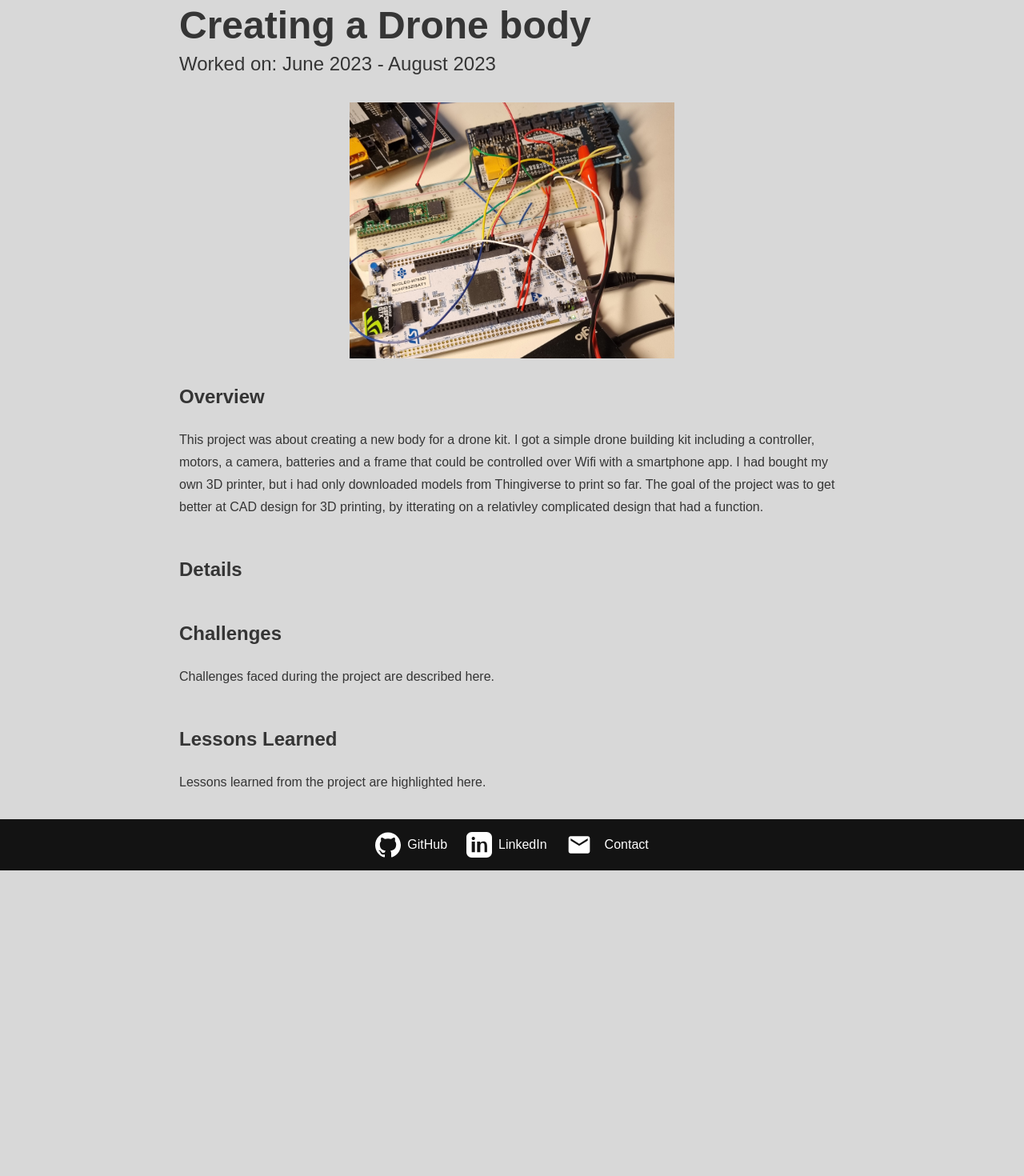
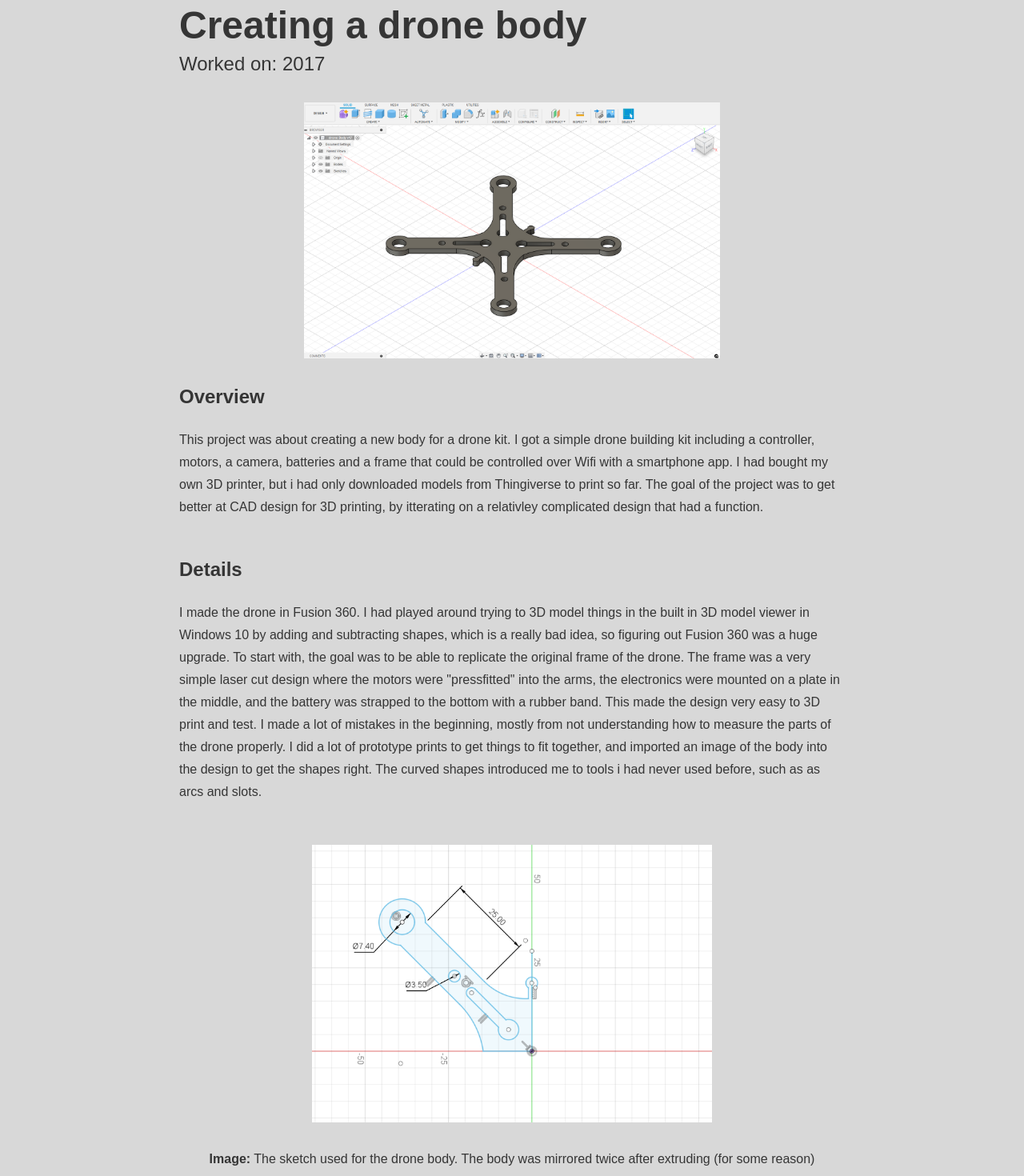
Before and after one commit to Hab3925/hab3925.github.io, a Next.js app: page /projects/drone in a window 1280 px wide. Shown: the part 80-1550 px from the top of the page at 80% size. Before the commit the page ends 1168 px from the top, so only its background shows below. Built offline with nearby package versions, Linux system fonts and the light colour scheme.

Commit message:
Wrote some about the drone, and did some tuning

```diff
--- a/src/app/animations.ts
+++ b/src/app/animations.ts
@@ -82,9 +82,14 @@ export const launchRocket = () => {
     const randomBallEmoji = ballEmojis[Math.floor(Math.random() * ballEmojis.length)];
 
     const ball = document.createElement('div');
+
+    // Generate a random starting position between 10% and 90% of the screen width
+    const minStartX = window.innerWidth * 0.1;
+    const maxStartX = window.innerWidth * 0.9 - 50;
+    const randomStartX = Math.random() * (maxStartX - minStartX) + minStartX;
     ball.textContent = randomBallEmoji;
     ball.style.position = 'fixed';
-    ball.style.left = '10%';
+    ball.style.left = `${randomStartX}px`;
     ball.style.top = '0';
     ball.style.fontSize = '2rem';
     ball.classList.add('animated-emoji');
@@ -100,8 +105,8 @@ export const launchRocket = () => {
     const maxBounces = 6;
     const floorHeight = window.innerHeight - 50;
 
-    let positionX = window.innerWidth * 0.1;
-    let velocityX = 6;
+    let positionX = randomStartX;
+    let velocityX = Math.random() * 12 - 6;
 
     const animateBall = () => {
       velocityY += gravity;
@@ -135,7 +140,7 @@ export const launchRocket = () => {
   export const stackBooks = () => {
     const bookEmojis = ['📚', '📖', '📓', '📕', '📗', '📘', '📙'];
     const numBooks = 5; // Number of books to spawn per click
-    const maxBooks = 150; // Maximum number of books allowed on the screen
+    const maxBooks = 100; // Maximum number of books allowed on the screen
     const footer = document.querySelector('footer');
 
     const existingBooks = document.querySelectorAll('.book');
--- a/src/app/page.tsx
+++ b/src/app/page.tsx
@@ -2,6 +2,7 @@
 
 import React from 'react';
 import { useEffect, useState } from 'react';
+import Image from 'next/image';
 import { launchRocket, bounceBall, stackBooks, tinkerGears} from './animations';
 import Skills from './../components/skills';
 
@@ -11,7 +12,7 @@ export default function Home() {
   const [title, setTitle] = useState("student");
 
   useEffect(() => {
-    const birthDate = new Date('2002-10-23');
+    const birthDate = new Date('2002-10-23T02:15:01');
     const titles = ["rocket scientist", "physicist", "tinkerer", "student"];
     let titleIndex = 0;
 
@@ -54,7 +55,7 @@ export default function Home() {
   return (
     <div className="grid grid-rows-[20px_1fr_20px] items-center justify-items-center min-h-screen p-2 pb-8 gap-4 sm:p-16 font-[family-name:var(--font-geist-sans)]">
       <main className="flex flex-col gap-8 row-start-2 items-center">
-        <img src="/img/Abel_pfp.jpg" alt="Abel Gangeskar Horneland" className="w-72 h-72 rounded-full object-cover" />
+      <Image src="/img/Abel_pfp.jpg" alt="Abel Gangeskar Horneland" width={288} height={288} className="rounded-full object-cover" />
         <h1 className="text-7xl font-bold text-center">
           Abel Gangeskar Horneland
         </h1>
--- a/src/app/projects/2025/page.tsx
+++ /dev/null
@@ -1,34 +0,0 @@
-"use client";
-
-import Image from 'next/image';
-import { useEffect, useState } from 'react';
-
-export default function ProjectPage() {
-  const [loaded, setLoaded] = useState(false);
-
-  useEffect(() => {
-    setLoaded(true);
-  }, []);
-
-  return (
-    <div className={`min-h-screen ${loaded ? 'opacity-100' : 'opacity-0'} transition-opacity duration-700`}>
-      <div className="max-w-4xl mx-auto p-8">
-        <h1 className="text-5xl font-bold mb-2">Project Title</h1>
-        <h2 className="text-2xl font-light mb-8">Worked on: June 2023 - August 2023</h2>
-        <div className="relative w-full h-80 rounded-lg overflow-hidden mb-8">
-          <Image src="/img/example.jpg" alt="Project Title" fill style={{ objectFit: 'contain' }} />
-        </div>
-        <div className="prose max-w-none">
-            <h2>Overview</h2>
-            <p>A brief overview of the project goes here.</p>
-            <h2>Details</h2>
-            <p>Detailed information about the project goes here.</p>
-            <h2>Challenges</h2>
-            <p>Challenges faced during the project are described here.</p>
-            <h2>Lessons Learned</h2>
-            <p>Lessons learned from the project are highlighted here.</p>
-        </div>
-      </div>
-    </div>
-  );
-}
--- a/src/app/projects/drone/page.tsx
+++ b/src/app/projects/drone/page.tsx
@@ -13,10 +13,10 @@ export default function ProjectPage() {
   return (
     <div className={`min-h-screen ${loaded ? 'opacity-100' : 'opacity-0'} transition-opacity duration-700`}>
       <div className="max-w-4xl mx-auto p-8">
-        <h1 className="text-5xl font-bold mb-2">Creating a Drone body</h1>
-        <h2 className="text-2xl font-light mb-8">Worked on: June 2023 - August 2023</h2>
+        <h1 className="text-5xl font-bold mb-2">Creating a drone body</h1>
+        <h2 className="text-2xl font-light mb-8">Worked on: 2017</h2>
         <div className="relative w-full h-80 rounded-lg overflow-hidden mb-8">
-          <Image src="/img/example.jpg" alt="Project Title" fill style={{ objectFit: 'contain' }} />
+          <Image src="/img/drone/drone.png" alt="Drone" fill style={{ objectFit: 'contain' }} />
         </div>
         <div className="prose max-w-none">
             <h2>Overview</h2>
@@ -26,11 +26,22 @@ export default function ProjectPage() {
               The goal of the project was to get better at CAD design for 3D printing, by itterating on a relativley complicated design that had a function. {' '}
             </p>
             <h2>Details</h2>
-            <p></p>
-            <h2>Challenges</h2>
-            <p>Challenges faced during the project are described here.</p>
-            <h2>Lessons Learned</h2>
-            <p>Lessons learned from the project are highlighted here.</p>
+            <p>
+              I made the drone in Fusion 360. I had played around trying to 3D model things in the built in 3D model viewer in Windows 10 by adding and subtracting shapes, which is a really bad idea, so figuring out Fusion 360 was a huge upgrade. {' '}
+              To start with, the goal was to be able to replicate the original frame of the drone. {' '}
+              The frame was a very simple laser cut design where the motors were "pressfitted" into the arms, the electronics were mounted on a plate in the middle, and the battery was strapped to the bottom with a rubber band. {' '}
+              This made the design very easy to 3D print and test. {' '}
+              I made a lot of mistakes in the beginning, mostly from not understanding how to measure the parts of the drone properly. {' '}
+              I did a lot of prototype prints to  get things to fit together, and imported an image of the body into the design to get the shapes right. {' '}
+              The curved shapes introduced me to tools i had never used before, such as as arcs and slots. {' '}
+
+            </p>
+            <div className='flex flex-col items-center justify-center'>
+              <Image src="/img/drone/sketch.png" alt="Drone body sketch" width={500} height={500} />
+              <p className='mt-0'> <span className='font-bold'>Image:</span> The sketch used for the drone body. The body was mirrored twice after extruding (for some reason)</p>
+            </div>
+
+          (The rest of the text is missing, but the page is still a work in progress. I need to find more pictures from this project first.)
         </div>
       </div>
     </div>
--- a/src/app/projects/page.tsx
+++ b/src/app/projects/page.tsx
@@ -5,12 +5,18 @@ import Image from 'next/image';
 import { useState, useEffect } from 'react';
 
 const projects = [
-  {
-    title: 'Project 2025',
-    image: '/img/2025/2025.jpg',
-    link: '/projects/2025',
-    description: 'Propulse\'s newest bi-liquid rocket project where i am the Cheif Technical Officer.',
-  },
+  // {
+  //   title: 'Project 2025',
+  //   image: '/img/2025/2025.jpg',
+  //   link: '/projects/2025',
+  //   description: 'Propulse\'s newest bi-liquid rocket project where i am the Cheif Technical Officer.',
+  // },
+  // {
+  //   title: 'Robowars robot',
+  //   image: '/img/2025/2025.jpg',
+  //   link: '/projects/2025',
+  //   description: 'Robot for the Robowars competition at Omega Verksted in october 2024',
+  // },
   {
     title: 'Project Valemon',
     image: '/img/valemon/valemon.JPG',
--- a/src/components/skills.js
+++ b/src/components/skills.js
@@ -1,4 +1,5 @@
 import React from 'react';
+import Image from 'next/image';
 
 export default function Skills() {
   const skills = [
@@ -17,16 +18,15 @@ export default function Skills() {
     <div className="flex flex-col items-center justify-center gap-8 mt-16">
       <h2 className="text-3xl font-bold text-center mb-4">Experienced with</h2>
       <div className="grid grid-cols-2 sm:grid-cols-3 gap-6">
-      {skills.map((skill) => (
-          <div
-            key={skill.name}
-            className="flex flex-col items-center justify-center p-4 bg-gray-800 rounded-lg shadow-md hover:scale-105 transition-transform ease-in-out duration-300"
-          >
-            <div className="w-12 h-12 mb-2 flex items-center justify-center">
-              <img
+        {skills.map((skill) => (
+          <div key={skill.name} className="flex flex-col items-center justify-center p-4 bg-gray-800 rounded-lg shadow-md hover:scale-105 transition-transform ease-in-out duration-300">
+            <div className="w-12 h-12 mb-2 flex items-center justify-center relative">
+              <Image
                 src={skill.icon}
                 alt={`${skill.name} icon`}
-                className="max-w-full max-h-full object-contain"
+                width={48} // Set fixed width
+                height={48} // Set fixed height
+                className="max-w-full max-h-full object-contain" // You can still use Tailwind for further control
               />
             </div>
             <span className="text-lg font-semibold text-gray-200">
```
Also changed, not shown: public/img/drone/sketch.png (added), 1 other file (tests, documents, lock files or other folders).
